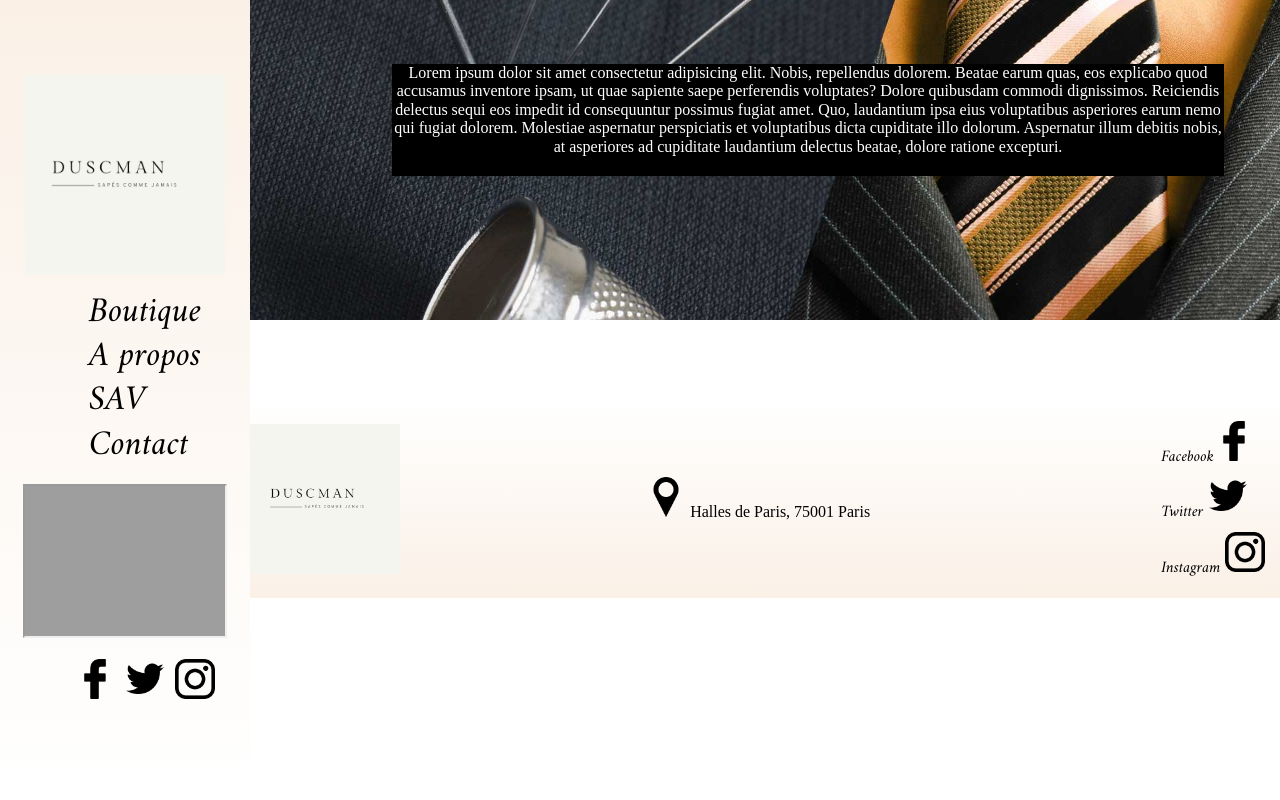
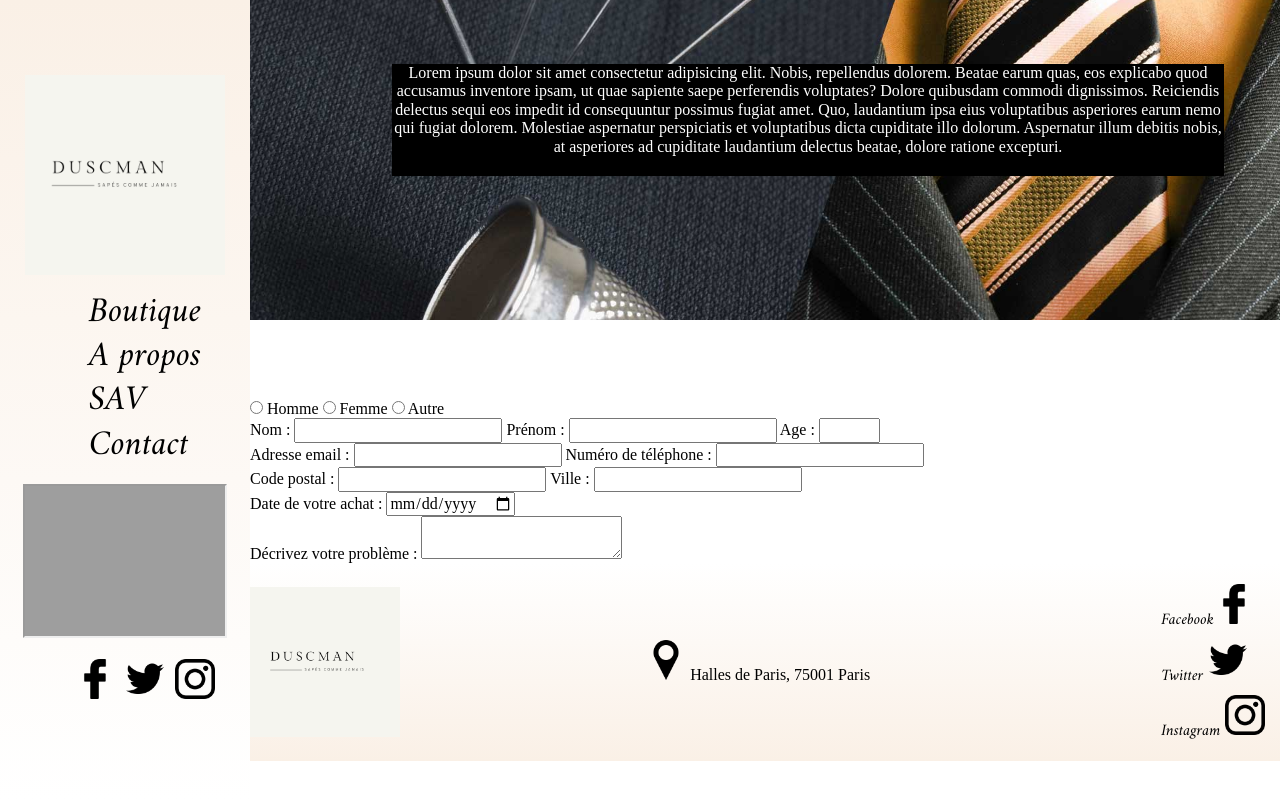
Before and after one commit to BobbaSet/Ducsman, a website built with Parcel: page sav.html in a window 1280 px wide. Shown: the top 800 px of the page. Built offline with nearby package versions, Linux system fonts and the light colour scheme; grey boxes are pictures that could not be loaded; a web font is replaced by a local one.

Commit message:
ajout formulaire html sav

```diff
--- a/Sass/main.scss
+++ b/Sass/main.scss
@@ -5,3 +5,4 @@
 
 @import 'pages/index';
 @import 'pages/apropos';
+@import 'pages/sav';
--- a/Sass/pages/_apropos.scss
+++ b/Sass/pages/_apropos.scss
@@ -10,6 +10,7 @@
         width: 1000px;
         text-align: center;
         margin: 0 auto;
-        margin-left: 330px;
+        margin-left: 335px;
+        margin-bottom: 100px;
     }
 }
--- /dev/null
+++ b/Sass/pages/_sav.scss
@@ -0,0 +1,3 @@
+form{
+    margin-left: 250px;
+}
--- a/sav.html
+++ b/sav.html
@@ -72,6 +72,52 @@
 
   <main>
 
+    <form method="post">
+
+      <div class="genre">
+        <input type="radio" id="h" name="sexe" value="homme">
+        <label for="h">Homme</label>
+        <input type="radio" id="f" name="sexe" value="femme">
+        <label for="f">Femme</label>
+        <input type="radio" id="other" name="sexe" value="autre">
+        <label for="other">Autre</label>
+      </div>
+
+      <div class="nom">
+        <label for="nom">Nom :</label>
+        <input type="text" id="nom" name="name" required>
+        <label for="nom">Prénom :</label>
+        <input type="text" id="prenom" name="name" required>
+        <label for="age">Age :</label>
+        <input type="number" id="age" min="18" max="99">
+      </div>
+
+      <div class="contact">
+        <label for="email">Adresse email :</label>
+        <input type="mail" id="email" name="mail">
+        <label for="numero">Numéro de téléphone :</label>
+        <input type="number" id="numero" name="tel" required>
+      </div>
+
+      <div class="village">
+        <label for="code">Code postal :</label>
+        <input type="number" id="code" name="codepostal" required>
+        <label for="ville">Ville :</label>
+        <input type="text" id="ville" name="village" required>
+      </div>
+
+      <div class="sav">
+        <label for="achat">Date de votre achat :</label>
+        <input type="date" id="achat" name="achat" required>
+      </div>
+
+      <div class="msg">
+        <label for="message">Décrivez votre problème :</label>
+        <textarea name="story" id="message"></textarea>
+      </div>
+
+    </form>
+
   </main>
 
   <footer>
```
Also changed, not shown: Sass/main.css.
